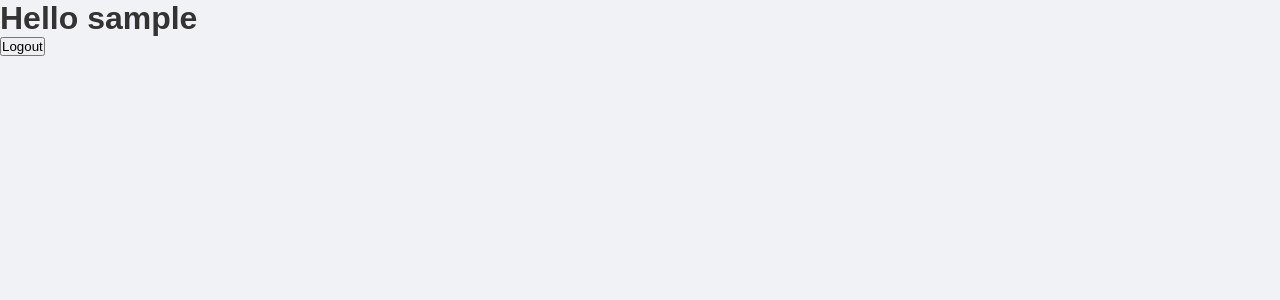
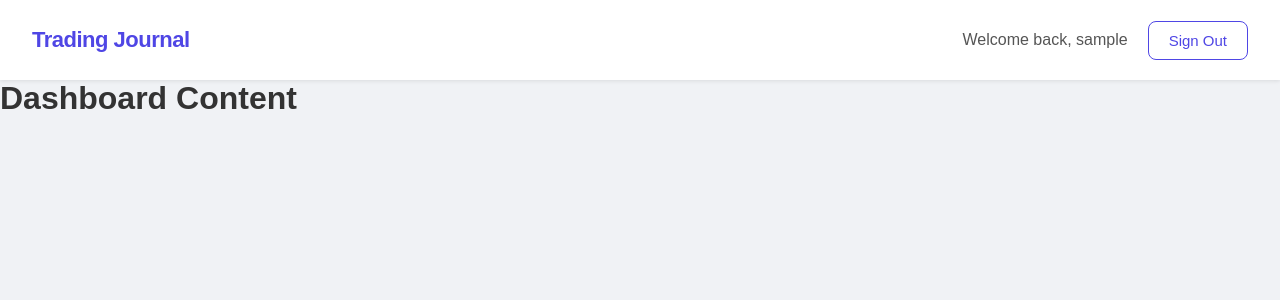
Before and after one commit to Jahazel/trading-journal, a React (Vite) app in the folder frontend/: page /dashboard in a window 1280 px wide. Shown: the top 300 px of the page. Built offline with nearby package versions, Linux system fonts and the light colour scheme; sample sign-in values are in the browser's storage.

Commit message:
Add and style navbar with user greeting and logout functionality

```diff
--- /dev/null
+++ b/frontend/src/components/Navbar.jsx
@@ -0,0 +1,28 @@
+import { useNavigate } from "react-router-dom";
+import { useAuth } from "../contexts/AuthContext";
+
+const Navbar = () => {
+  const { user, logout } = useAuth();
+  const navigate = useNavigate();
+
+  const handleLogout = () => {
+    logout();
+    navigate("/login");
+  };
+
+  return (
+    <nav className="nav-bar">
+      <div className="nav-left">
+        <span className="nav-logo">Trading Journal</span>
+      </div>
+      <div className="nav-right">
+        <span className="nav-username">Welcome back, {user}</span>
+        <button className="logout-btn" onClick={handleLogout}>
+          Sign Out
+        </button>
+      </div>
+    </nav>
+  );
+};
+
+export default Navbar;
--- a/frontend/src/index.css
+++ b/frontend/src/index.css
@@ -114,3 +114,49 @@ body {
 .auth-switch a:hover {
   text-decoration: underline;
 }
+
+.nav-bar {
+  display: flex;
+  align-items: center;
+  justify-content: space-between;
+  padding: 0 32px;
+  height: 80px;
+  background-color: white;
+  box-shadow: 0 1px 4px rgba(0, 0, 0, 0.1);
+}
+
+.nav-logo {
+  font-size: 22px;
+  font-weight: 700;
+  color: #4f46e5;
+  letter-spacing: -0.5px;
+}
+
+.nav-right {
+  display: flex;
+  align-items: center;
+  gap: 20px;
+}
+
+.nav-username {
+  font-size: 16px;
+  font-weight: 500;
+  color: #555;
+}
+
+.logout-btn {
+  padding: 10px 20px;
+  background-color: transparent;
+  color: #4f46e5;
+  border: 1px solid #4f46e5;
+  border-radius: 8px;
+  font-size: 15px;
+  font-weight: 500;
+  cursor: pointer;
+  transition: all 0.2s;
+}
+
+.logout-btn:hover {
+  background-color: #4f46e5;
+  color: white;
+}
--- a/frontend/src/pages/Dashboard.jsx
+++ b/frontend/src/pages/Dashboard.jsx
@@ -1,19 +1,10 @@
-import { useNavigate } from "react-router-dom";
-import { useAuth } from "../contexts/AuthContext";
+import Navbar from "../components/Navbar";
 
 const Dashboard = () => {
-  const { user, logout } = useAuth();
-  const navigate = useNavigate();
-
-  const onSubmit = () => {
-    logout();
-    navigate("/login");
-  };
-
   return (
     <>
-      <h1>Hello {user}</h1>
-      <button onClick={onSubmit}>Logout</button>
+      <Navbar />
+      <h1>Dashboard Content</h1>
     </>
   );
 };
```
